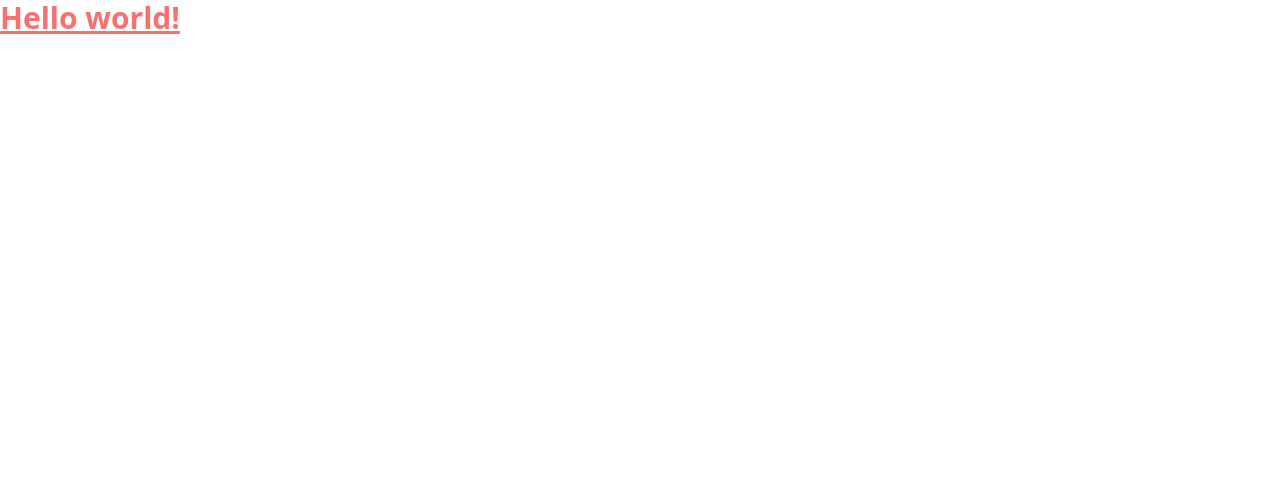
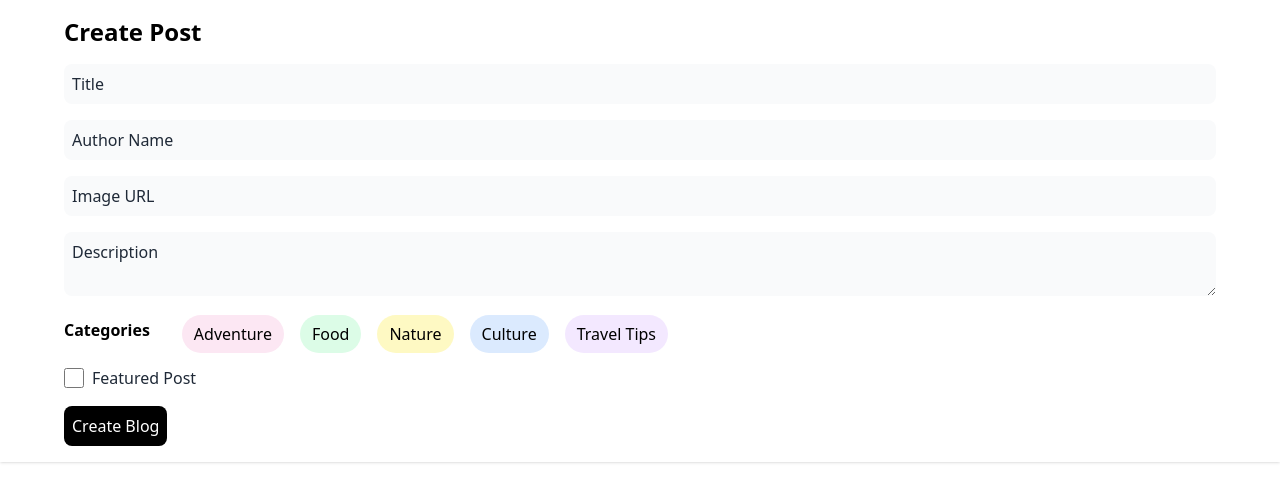
Before and after one commit to softdev1012/wanderlust, a React (Vite) app in the folder frontend/: page /add-blog in a window 1280 px wide. Shown: the top 502 px of the page. Built offline with nearby package versions, Linux system fonts and the light colour scheme.

Commit message:
feat: Added add blog functionality

```diff
--- a/frontend/src/App.tsx
+++ b/frontend/src/App.tsx
@@ -1,6 +1,18 @@
+import { BrowserRouter, Routes, Route } from "react-router-dom";
+import HomePage from "./pages/home-page";
+import AddBlog from "./pages/add-blog";
+import DetailsPage from "./pages/details-page";
 function App() {
 	return (
-		<h1 className="text-3xl font-bold text-red-400 underline">Hello world!</h1>
+		<BrowserRouter>
+			<Routes>
+				<Route path="/">
+					<Route index element={<HomePage />} />
+					<Route path="add-blog" element={<AddBlog />} />
+					<Route path="details-page" element={<DetailsPage />} />
+				</Route>
+			</Routes>
+		</BrowserRouter>
 	);
 }
 
--- /dev/null
+++ b/frontend/src/pages/add-blog.tsx
@@ -0,0 +1,184 @@
+import { useState, ChangeEvent, FormEvent } from "react";
+import axios from "axios";
+type FormData = {
+	title: string;
+	authorName: string;
+	imageLink: string;
+	categories: string[];
+	description: string;
+	isFeaturedPost: boolean;
+};
+
+const predefinedCategories = [
+	"Adventure",
+	"Food",
+	"Nature",
+	"Culture",
+	"Travel Tips",
+];
+
+function AddBlog() {
+	const [formData, setFormData] = useState<FormData>({
+		title: "",
+		authorName: "",
+		imageLink: "",
+		categories: [],
+		description: "",
+		isFeaturedPost: false,
+	});
+
+	const handleInputChange = (
+		e: ChangeEvent<HTMLInputElement | HTMLTextAreaElement>
+	) => {
+		const { name, value } = e.target;
+		setFormData({ ...formData, [name]: value });
+	};
+
+	const handleCategoryClick = (category: string) => {
+		if (formData.categories.includes(category)) {
+			setFormData({
+				...formData,
+				categories: formData.categories.filter((cat) => cat !== category),
+			});
+		} else {
+			setFormData({
+				...formData,
+				categories: [...formData.categories, category],
+			});
+		}
+	};
+
+	const handleCheckboxChange = () => {
+		setFormData({ ...formData, isFeaturedPost: !formData.isFeaturedPost });
+	};
+
+	const handleSubmit = async (e: FormEvent<HTMLFormElement>) => {
+		e.preventDefault();
+		console.log(formData);
+		console.log("API PATH", import.meta.env.VITE_API_PATH);
+		try {
+			const response = await axios.post(
+				import.meta.env.VITE_API_PATH + "api/posts/",
+				formData
+			);
+
+			if (response.status === 200) {
+				console.log("Blog post successfully created!");
+			} else {
+				console.error("Error:", response.data.message);
+			}
+		} catch (err: any) {
+			console.error("Error:", err.message);
+		}
+	};
+
+	return (
+		<div className="p-4 px-16 bg-white shadow">
+			<h2 className="text-2xl font-bold mb-4">Create Post</h2>
+			<form onSubmit={handleSubmit}>
+				<div className="mb-4">
+					<input
+						type="text"
+						name="title"
+						placeholder="Title"
+						className="w-full p-2 rounded-lg bg-gray-50 placeholder:text-gray-800 "
+						value={formData.title}
+						onChange={handleInputChange}
+					/>
+				</div>
+				<div className="mb-4">
+					<input
+						type="text"
+						name="authorName"
+						placeholder="Author Name"
+						className="w-full p-2 rounded-lg bg-gray-50 placeholder:text-gray-800 "
+						value={formData.authorName}
+						onChange={handleInputChange}
+					/>
+				</div>
+				<div className="mb-4">
+					<input
+						type="text"
+						name="imageLink"
+						placeholder="Image URL"
+						className="w-full p-2 rounded-lg bg-gray-50 placeholder:text-gray-800 "
+						value={formData.imageLink}
+						onChange={handleInputChange}
+					/>
+				</div>
+
+				<div className="mb-4">
+					<textarea
+						name="description"
+						placeholder="Description"
+						className="w-full p-2 rounded-lg bg-gray-50 placeholder:text-gray-800 "
+						value={formData.description}
+						onChange={handleInputChange}
+					/>
+				</div>
+				<div className="mb-4 flex items-center ">
+					<label className="block font-semibold mb-2 mr-8">Categories</label>
+					<div>
+						{predefinedCategories.map((category, index) => (
+							<span
+								key={category}
+								className={`mr-4 px-3 py-2 rounded-3xl cursor-pointer  ${
+									formData.categories.includes(category)
+										? getSelectedCategoryBackgroundColor(index)
+										: getCategoryBackgroundColor(index)
+								}`}
+								onClick={() => handleCategoryClick(category)}
+							>
+								{category}
+							</span>
+						))}
+					</div>
+				</div>
+				<div className="mb-4 flex items-center">
+					<label className="flex items-center">
+						<input
+							type="checkbox"
+							name="isFeaturedPost"
+							className="mr-2 h-5 w-5 text-indigo-600 border rounded focus:ring-indigo-400"
+							checked={formData.isFeaturedPost}
+							onChange={handleCheckboxChange}
+						/>
+						<span className="text-gray-800 text-base font-medium">
+							Featured Post
+						</span>
+					</label>
+				</div>
+
+				<button
+					type="submit"
+					className="bg-black text-white p-2 rounded-lg hover:bg-gray-800"
+				>
+					Create Blog
+				</button>
+			</form>
+		</div>
+	);
+}
+
+function getCategoryBackgroundColor(index: number): string {
+	const colors = [
+		"bg-pink-100",
+		"bg-green-100",
+		"bg-yellow-100",
+		"bg-blue-100",
+		"bg-purple-100",
+	];
+	return colors[index % colors.length];
+}
+
+function getSelectedCategoryBackgroundColor(index: number): string {
+	const colors = [
+		"bg-pink-500",
+		"bg-green-500",
+		"bg-yellow-500",
+		"bg-blue-500",
+		"bg-purple-500",
+	];
+	return colors[index % colors.length];
+}
+export default AddBlog;
--- /dev/null
+++ b/frontend/src/pages/details-page.tsx
@@ -0,0 +1,5 @@
+const DetailsPage = () => {
+	return <h1>Details Page</h1>;
+};
+
+export default DetailsPage;
--- /dev/null
+++ b/frontend/src/pages/home-page.tsx
@@ -0,0 +1,5 @@
+const HomePage = () => {
+	return <h1>Home Page</h1>;
+};
+
+export default HomePage;
--- a/frontend/tsconfig.json
+++ b/frontend/tsconfig.json
@@ -2,9 +2,10 @@
 	"compilerOptions": {
 		"target": "ES2020",
 		"useDefineForClassFields": true,
-    "lib": ["ES2020", "DOM", "DOM.Iterable"],
+		"lib": ["ES2020", "DOM", "DOM.Iterable", "WebWorker"],
 		"module": "ESNext",
 		"skipLibCheck": true,
+		"types": ["node"],
 
 		/* Bundler mode */
 		"moduleResolution": "bundler",
```
Also changed, not shown: frontend/package.json (+8 -2 lines), 1 other file (tests, documents, lock files or other folders). Lines whose indentation alone changed are shown as unchanged.
